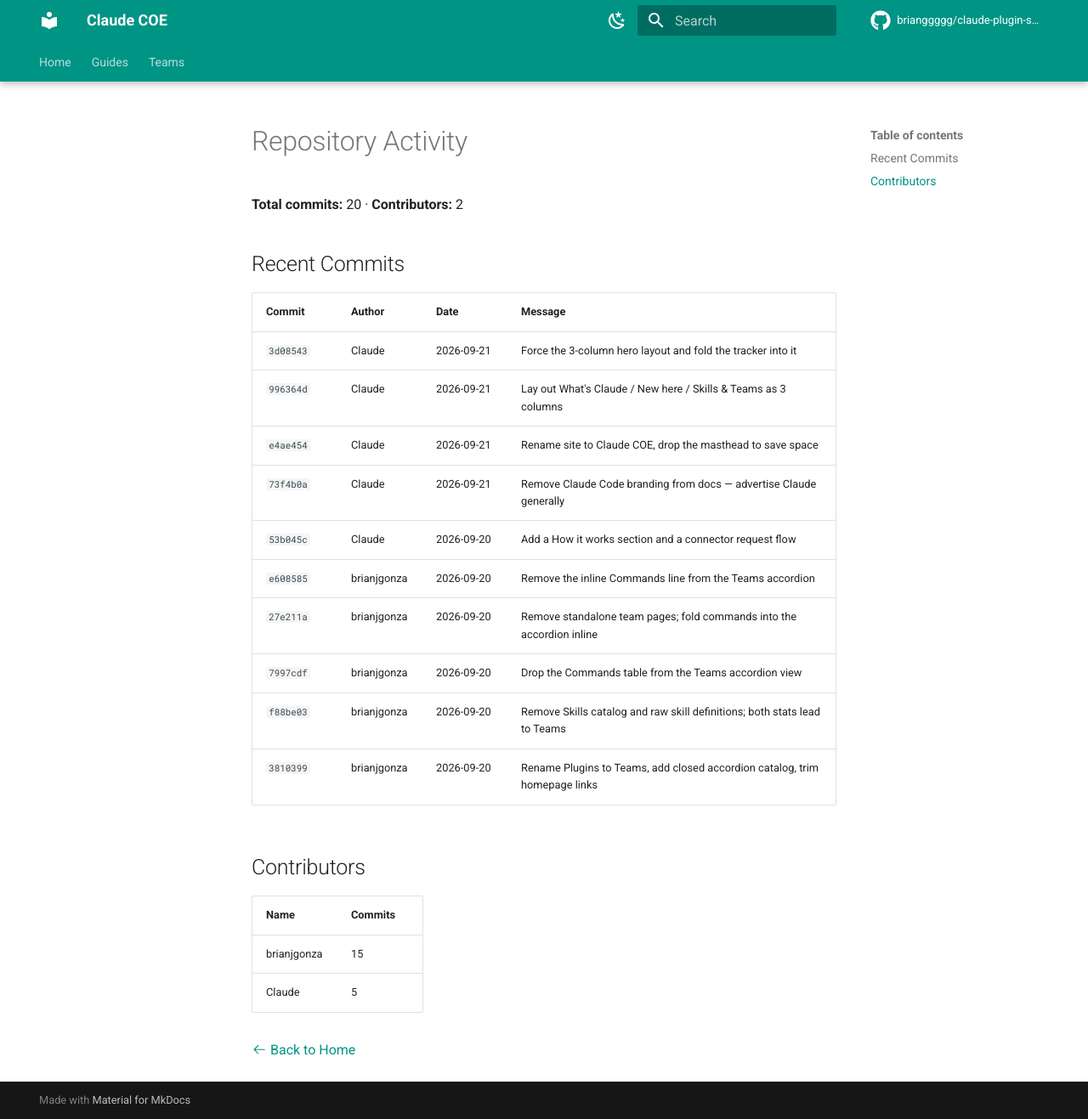
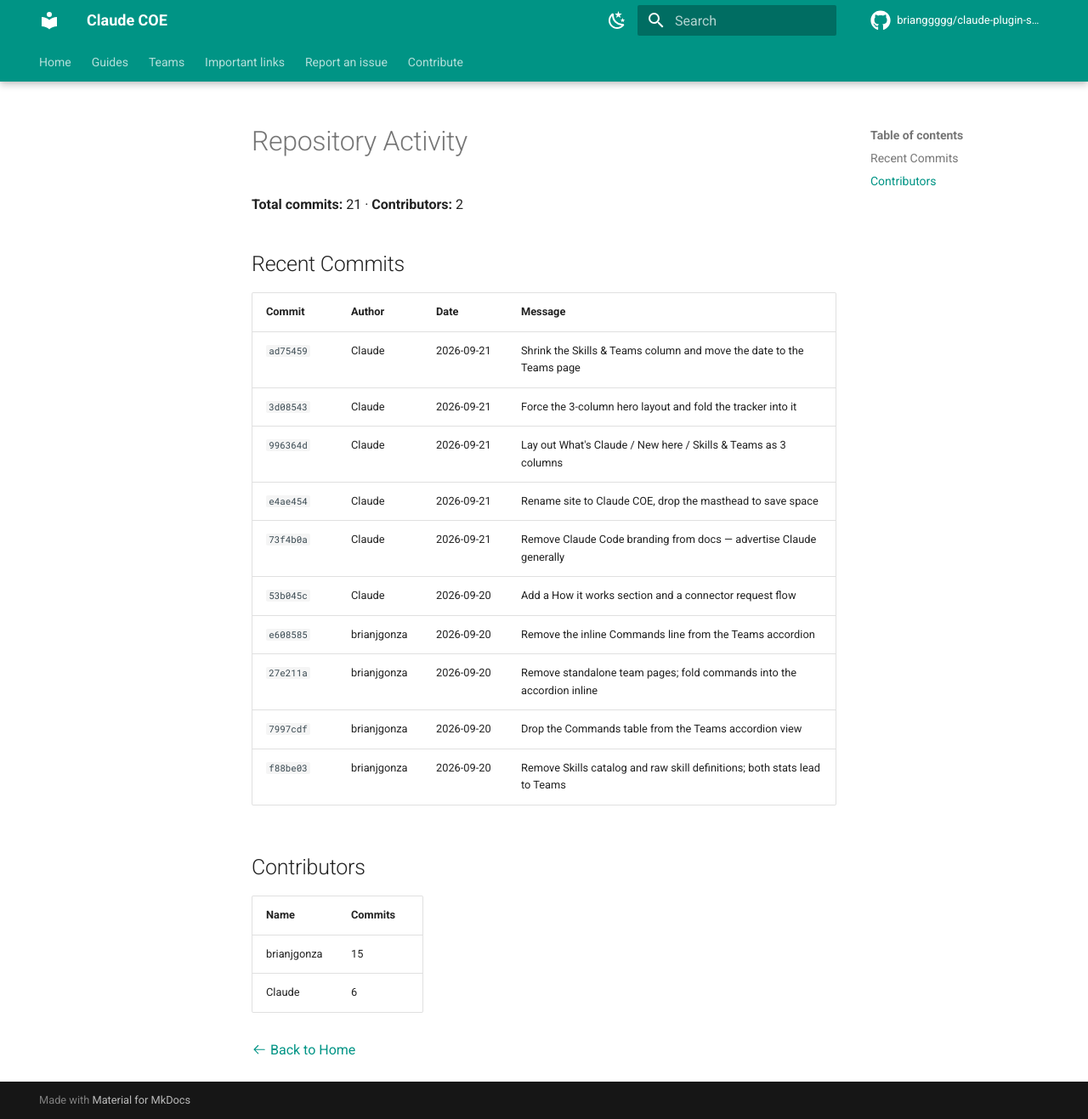
Before and after one commit to brianggggg/claude-plugin-skills-demo, an MkDocs documentation site: the page built from docs/activity.md, in a window 1280 px wide and 1317 px high. Shown: the whole window at 85% size. Built offline with MkDocs 1.6.1 and Material for MkDocs 9.7.7, drawn with Linux system fonts in a browser that asks for light colours; comment, search, counter and statistics services are not loaded.

Commit message:
Add top-level nav for Important links, Report an issue, and Contribute
Rounds the top nav out to 6 destinations (Home, Guides, Teams, plus
these three) so there's a direct path to the catalog's key resources,
a place to flag something broken, and how to contribute back —
without digging through Guides or the homepage first.

```diff
--- a/docs/activity.md
+++ b/docs/activity.md
@@ -1,11 +1,12 @@
 # Repository Activity
 
-**Total commits:** 20 · **Contributors:** 2
+**Total commits:** 21 · **Contributors:** 2
 
 ## Recent Commits
 
 | Commit | Author | Date | Message |
 |---|---|---|---|
+| `ad75459` | Claude | 2026-09-21 | Shrink the Skills & Teams column and move the date to the Teams page |
 | `3d08543` | Claude | 2026-09-21 | Force the 3-column hero layout and fold the tracker into it |
 | `996364d` | Claude | 2026-09-21 | Lay out What's Claude / New here / Skills & Teams as 3 columns |
 | `e4ae454` | Claude | 2026-09-21 | Rename site to Claude COE, drop the masthead to save space |
@@ -15,13 +16,12 @@
 | `27e211a` | brianjgonza | 2026-09-20 | Remove standalone team pages; fold commands into the accordion inline |
 | `7997cdf` | brianjgonza | 2026-09-20 | Drop the Commands table from the Teams accordion view |
 | `f88be03` | brianjgonza | 2026-09-20 | Remove Skills catalog and raw skill definitions; both stats lead to Teams |
-| `3810399` | brianjgonza | 2026-09-20 | Rename Plugins to Teams, add closed accordion catalog, trim homepage links |
 
 ## Contributors
 
 | Name | Commits |
 |---|---|
 | brianjgonza | 15 |
-| Claude | 5 |
+| Claude | 6 |
 
 [:octicons-arrow-left-24: Back to Home](index.md)
--- a/mkdocs.yml
+++ b/mkdocs.yml
@@ -12,6 +12,9 @@ nav:
       - Requesting a connector: guides/requesting-a-connector.md
       - FAQ: guides/faq.md
   - Teams: plugins/index.md
+  - Important links: important-links.md
+  - Report an issue: report-an-issue.md
+  - Contribute: contribute.md
 
 theme:
   name: material
```
Also changed, not shown: docs/contribute.md (added, +31 -0 lines), docs/important-links.md (added, +21 -0 lines), docs/report-an-issue.md (added, +16 -0 lines).
